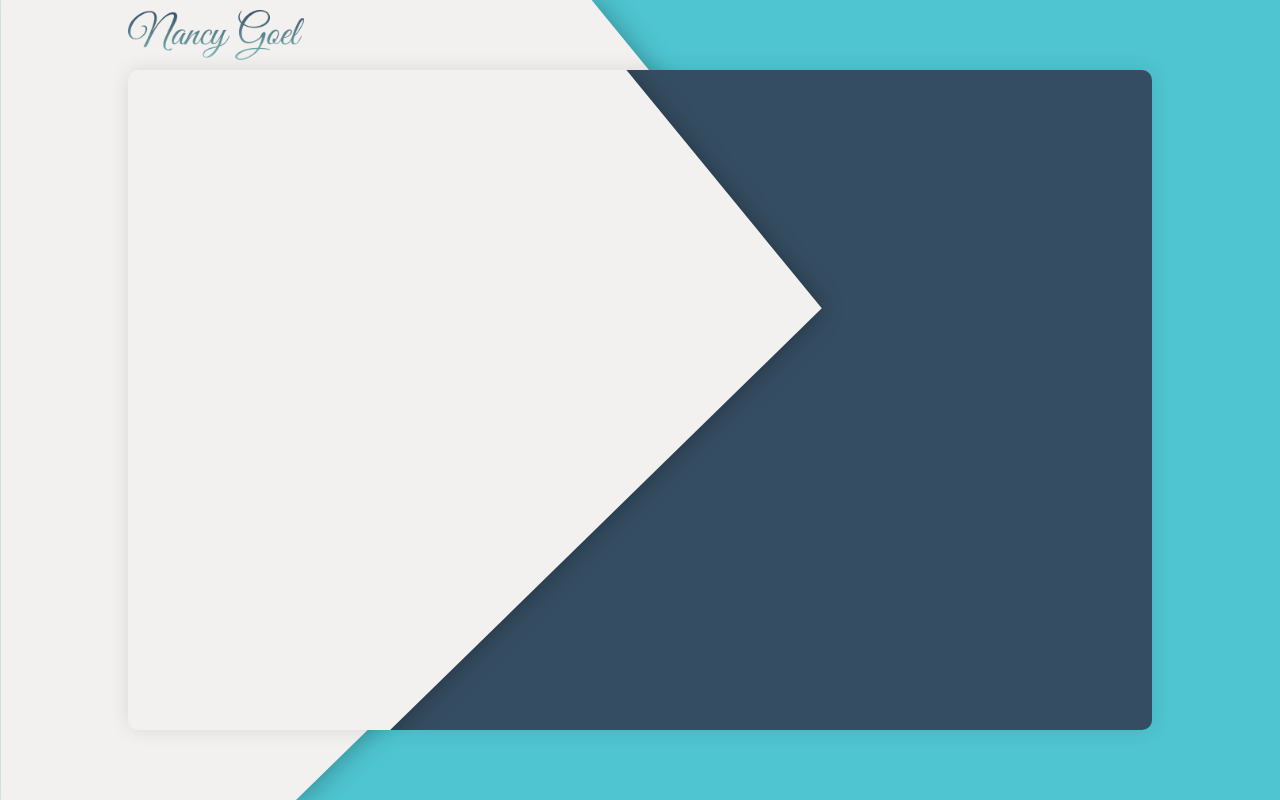
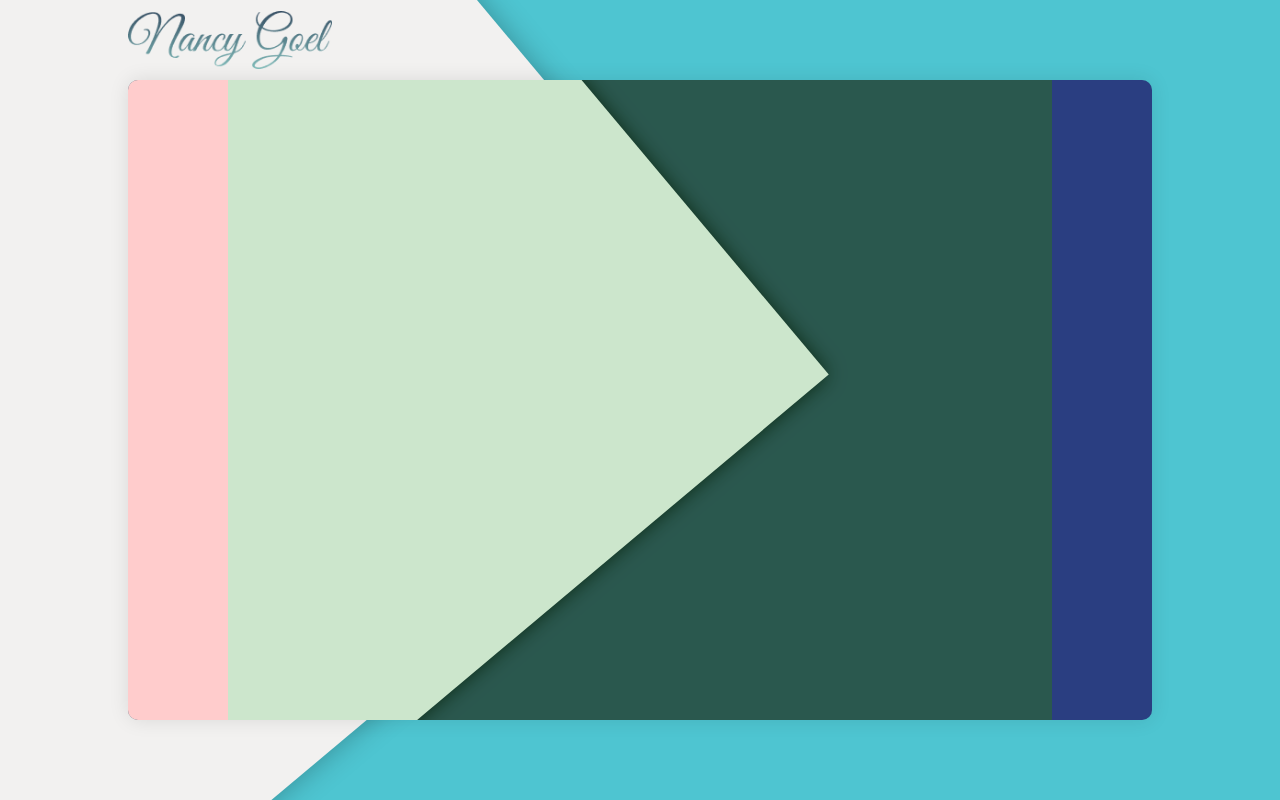
Before and after one commit to soumen-saniel/nancy-portfolio, a Gatsby site: page / in a window 1280 px wide. Built offline with nearby package versions, Linux system fonts and the light colour scheme; Gatsby itself is replaced by a stand-in of ours; a web font is replaced by a local one.

Commit message:
fix: background

```diff
--- a/src/components/Header/style.module.scss
+++ b/src/components/Header/style.module.scss
@@ -1,19 +1,29 @@
 @import 'src/styles/variables.scss';
 
 .root {
-  padding: 10px 0;
   position: relative;
   width: 100%;
 }
 
 .content {
-  height: 50px;
+  align-items: center;
+  display: flex;
+  height: 80px;
   margin: 0 auto;
-  @include media(">md") {
+  @include media(">sm") {
     width: 80vw;
+  }
+
+  @include media("<=sm") {
+    height: 50px;
+    width: calc(100vw - 40px);
   }
 }
 
 .logo {
-  height: 100%;
+  height: 58px;
+
+  @include media("<=sm") {
+    height: 30px;
+  }
 }
--- a/src/components/Layout/index.js
+++ b/src/components/Layout/index.js
@@ -10,7 +10,9 @@ function Layout (props) {
     <div className={styles.root}>
       <Header/>
       <main className={styles.content}>
-        {props.children}
+        <div className={styles.contentWrapper}>
+          {props.children}
+        </div>
       </main>
     </div>
   )
--- a/src/components/Layout/style.module.scss
+++ b/src/components/Layout/style.module.scss
@@ -2,29 +2,95 @@
 
 .root {
   background: $bg-3;
-  background-image: url("../../assets/bg-path-1.svg");
-  background-repeat: no-repeat;
-  background-size: contain;
   height: 100vh;
+  overflow: hidden;
   position: relative;
   width: 100vw;
+
+  &:before {
+    background-color: $bg-1;
+    box-shadow: 1px 1px 30px rgba(0, 0, 0, 0.3);
+    content: " ";
+    height: 150%;
+    left: -57%;
+    position: absolute;
+    top: -35%;
+    transform: rotate(140deg);
+    width: 100%;
+  }
 }
 
 .content {
   background: $ct-1;
-  background-image: url("../../assets/bg-path-1.svg");
-  background-repeat: no-repeat;
-  background-position: -1px -1px;
-  background-size: calc(100vh - 82px);
   box-shadow: 0px 0px 20px rgba(0, 0, 0, 0.1);
   border-radius: 10px;
-  height: calc(100vh - 140px);
+  height: calc(100vh - 160px);
   margin: 0 auto;
-  @include media(">sm") {
-    width: 80vw;
+  overflow: hidden;
+  position: relative;
+  width: 80vw;
+
+  @include media("<sm") {
+    height: calc(100vh - 100px);
+    width: calc(100vw - 40px);
   }
 
-  @include media ("<=sm") {
-    width: calc(100vw - 40px);
+  &:before {
+    background-color: #FFF;
+    box-shadow: 1px 1px 20px rgba(0, 0, 0, 0.8);
+    content: " ";
+    height: 150%;
+    left: -50%;
+    position: absolute;
+    top: -35%;
+    transform: rotate(140deg);
+    width: 100%;
   }
 }
+
+.contentWrapper {
+  height: 100%;
+  position: absolute;
+  width: 100%;
+  z-index: 1;
+}
+
+@media (orientation: portrait) {
+  .root {
+    &:before {
+      height: 100%;
+      left: -40%;
+      top: -53%;
+      transform: rotate(130deg);
+      width: 150%;
+    }
+  }
+
+  .content {
+    &:before {
+      height: 100%;
+      left: -35%;
+      top: -50%;
+      transform: rotate(130deg);
+      width: 150%;
+    }
+  }
+
+  @include media(">sm", "<=lg") {
+    .root {
+      &:before {
+        left: -10%;
+        top: -60%;
+        transform: rotate(130deg);
+      }
+    }
+
+    .content {
+      &:before {
+        left: -10%;
+        top: -50%;
+        transform: rotate(130deg);
+      }
+    }
+  }
+}
--- a/src/pages/index.js
+++ b/src/pages/index.js
@@ -1,11 +1,14 @@
 import React from 'react'
-
-import Layout from '../components/Layout'
-import SEO from '../components/seo'
+// Components
+import Layout from 'src/components/Layout'
+import SEO from 'src/components/seo'
+// Views
+import Landing from 'src/views/Landing'
 
 const IndexPage = () => (
   <Layout>
     <SEO title='Home' />
+    <Landing/>
   </Layout>
 )
 
--- a/src/styles/variables.scss
+++ b/src/styles/variables.scss
@@ -25,9 +25,9 @@ $font-family-header: Montserrat;
 $breakpoints: (
   xs: 0px,
   sm: 600px,
-  md: 960px,
-  lg: 1280px,
-  xl: 1920px
+  md: 900px,
+  lg: 1200px,
+  xl: 1900px
 );
 
 // zIndex
--- /dev/null
+++ b/src/views/Landing/index.js
@@ -0,0 +1,14 @@
+import React from 'react'
+import styles from './styles.module.scss'
+
+const Landing = (props) => {
+  return (
+    <div className={styles.root}>
+      <div className={styles.menuSection}></div>
+      <div className={styles.contentSection}></div>
+      <div className={styles.socialLinksSection}></div>
+    </div>
+  )
+}
+
+export default Landing
--- /dev/null
+++ b/src/views/Landing/styles.module.scss
@@ -0,0 +1,22 @@
+@import 'src/styles/variables.scss';
+
+.root {
+  display: grid;
+  grid-template-columns: 100px auto 100px;
+  grid-template-rows: 100%;
+  height: 100%;
+  width: 100%;
+}
+
+
+.menuSection {
+  background-color: rgba(255, 0, 0, 0.2);
+}
+
+.contentSection {
+  background-color: rgba(0, 128, 0, 0.2);
+}
+
+.socialLinksSection {
+  background-color: rgba(0, 0, 255, 0.2);
+}
```
Also changed, not shown: src/assets/bg-path-1.svg (deleted), src/assets/bg-path-2.svg (deleted).
